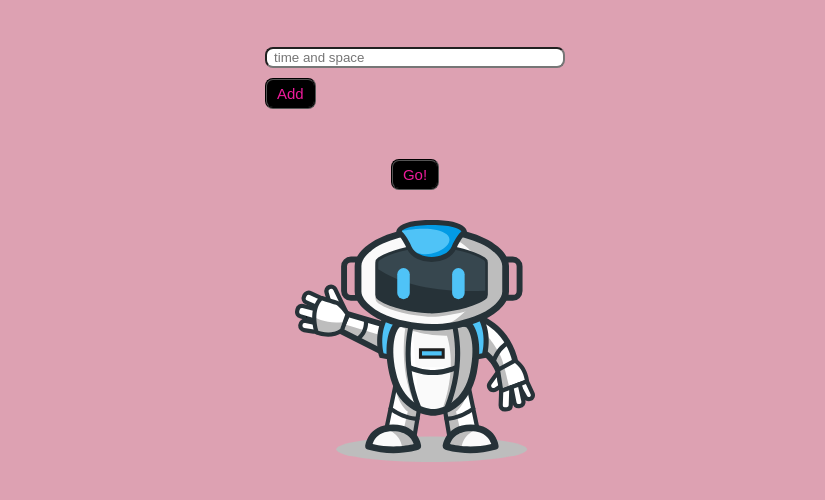
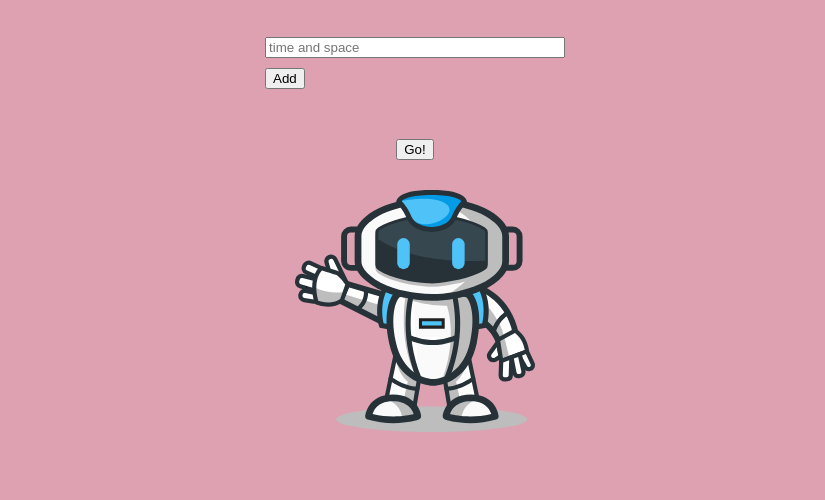
Before and after one commit to johannawaern/Hack-Away, a plain HTML site: page index.html in a window 1280 px wide. Shown: the part 302-802 px from the top of the page, without its empty margins (225-1050 px from the left). Drawn offline with nearby package versions, Linux system fonts and the light colour scheme.

Commit message:
Update main.css

```diff
--- a/main.css
+++ b/main.css
@@ -38,7 +38,7 @@ h1 {
   flex-direction: column;
 }
 
-input {
+.input {
   margin-top: 10px;
   border-radius: 8px;
   text-indent: 5px;
@@ -53,7 +53,7 @@ input {
   margin: 30px 0px;
 }
 
-button {
+.button {
   background-color: black;
   color: #ee1b9b;
   border-style: groove;
```
